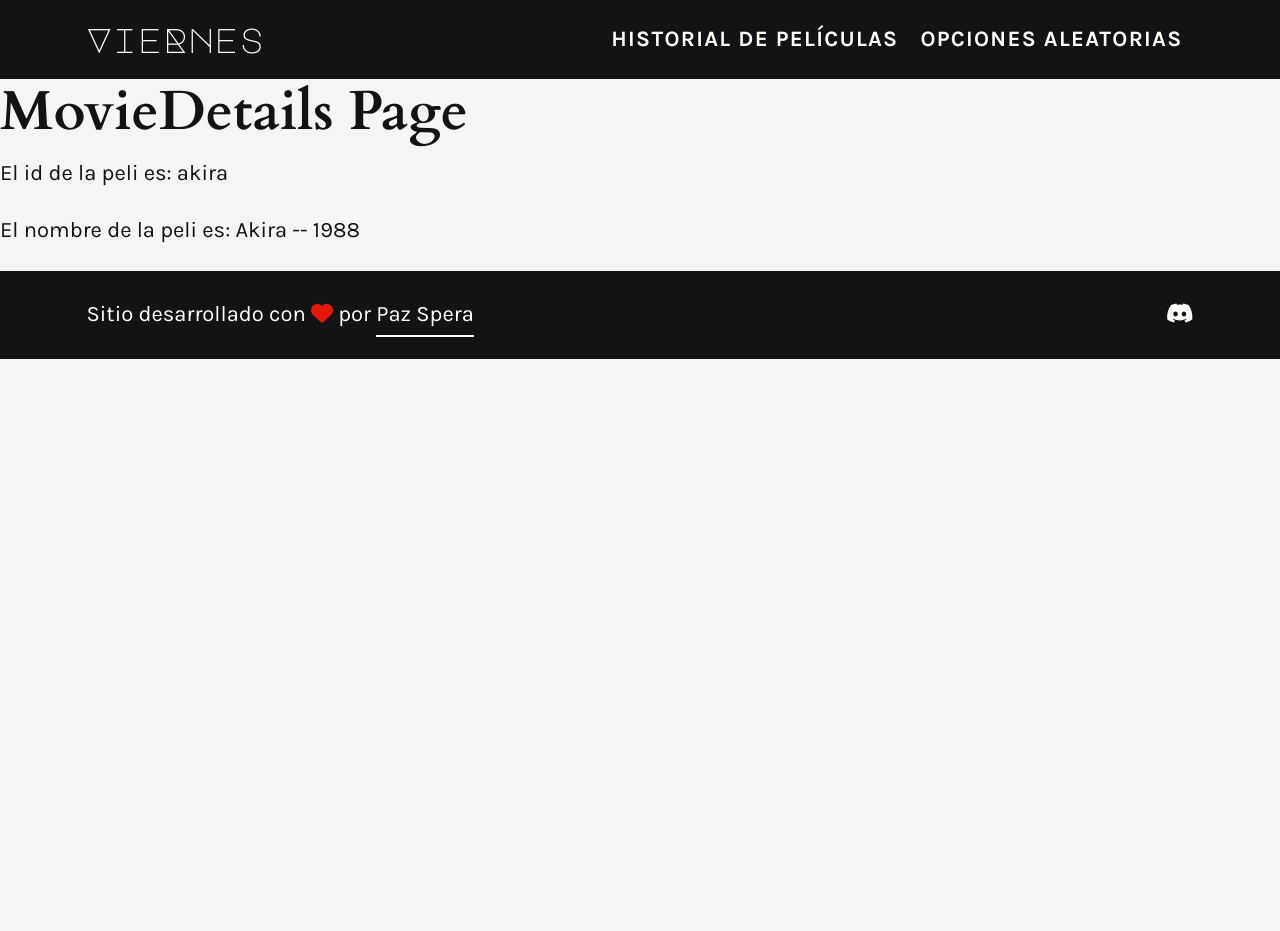
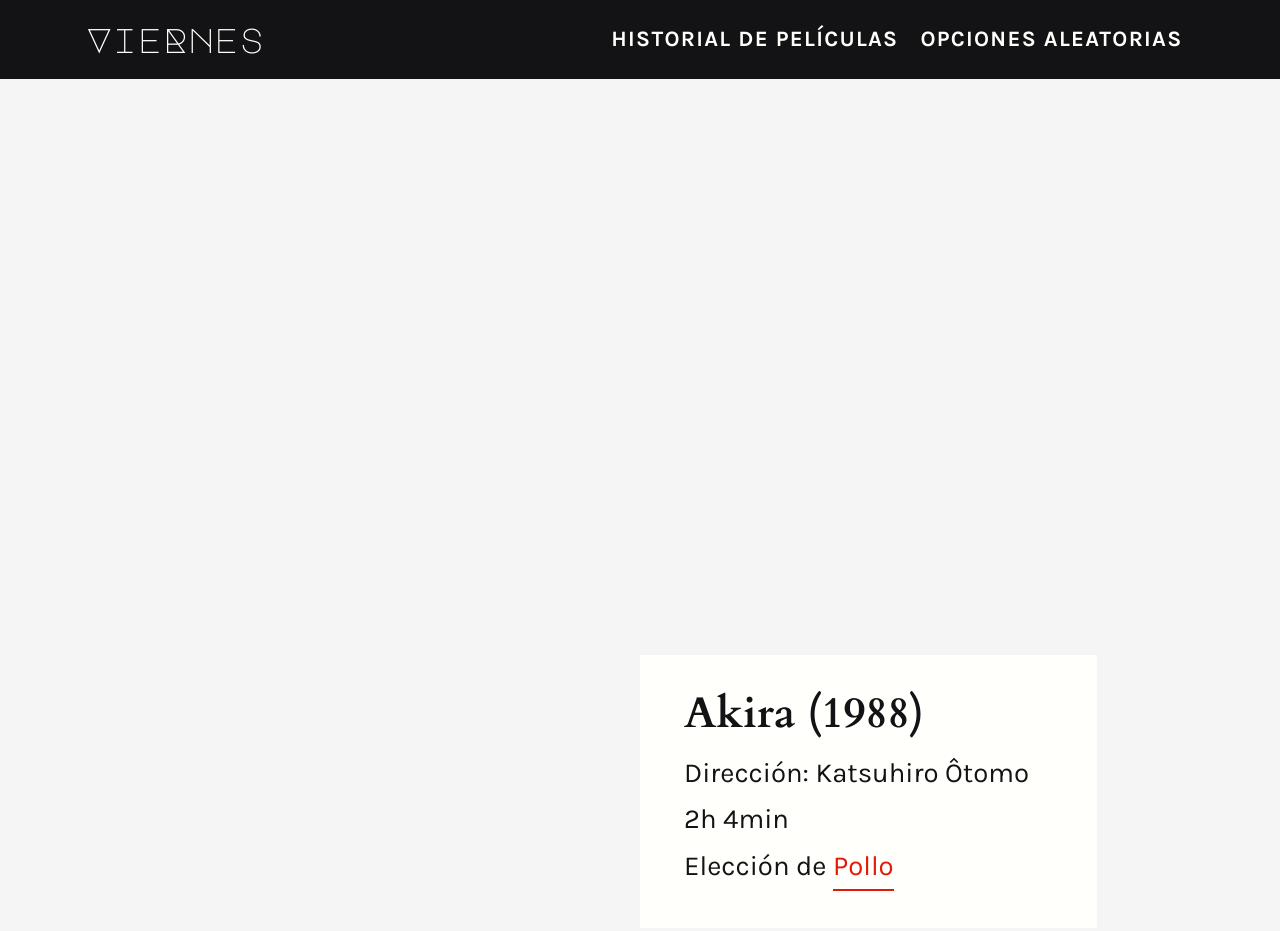
Before and after one commit to pazspera/viernes-vue, a Vue app in the folder viernes-vue/: page /peliculas/akira in a window 1280 px wide. Shown: the top 931 px of the page. Before the commit the page ends 800 px from the top, so only its background shows below. Built offline with nearby package versions, Linux system fonts and the light colour scheme.

Commit message:
Pasé currentMovie como prop de MovieDetailsView a MovieHeroComponent. Importante el v-if para que se visualice una vez que la prop se recibió, sino no muestra nada

```diff
--- a/viernes-vue/src/components/MovieCardComponent.vue
+++ b/viernes-vue/src/components/MovieCardComponent.vue
@@ -3,7 +3,7 @@
     <img :="movie.img_card" class="card-img-top" />
     <div class="card-body card-pelicula__contenido">
       <h3 class="card-pelicula__titulo">
-        <router-link :to="{ name: 'movieDetails', params: { id: movie.id } }" class="stretched-link">{{ movie.name }} ({{ movie.year }})</router-link>
+        <router-link :to="{ name: 'movieDetails', params: { id: movie.id } }" :movie="currentMovie" class="stretched-link">{{ movie.name }} ({{ movie.year }})</router-link>
       </h3>
     </div>
   </div>
@@ -17,6 +17,11 @@ export default {
       type: Object,
       required: true,
     },
+  },
+  data() {
+    return {
+      currentMovie: this.movie,
+    };
   },
 };
 </script>
--- /dev/null
+++ b/viernes-vue/src/components/MovieDetails/MovieHeroComponent.vue
@@ -0,0 +1,27 @@
+<template>
+  <section v-if="currentMovie" class="hero-grid" id="current_movie_hero">
+    <div class="hero-grid__img" id="carrie"></div>
+    <div class="hero-grid__cartel">
+      <h1 class="hero-grid__titulo">{{ currentMovie.name }} ({{ currentMovie.year }})</h1>
+      <p class="hero-grid__texto">Dirección: {{ currentMovie.director }}</p>
+      <p class="hero-grid__texto">{{ currentMovie.duration }}</p>
+      <p class="hero-grid__texto-final">
+        Elección de <a href="../picks_geor.html" class="hero__pick-link link-line">{{ currentMovie.pick_category }}</a>
+      </p>
+    </div>
+  </section>
+</template>
+
+<script>
+export default {
+  name: "MovieHeroComponent",
+  props: {
+    currentMovie: {
+      type: Object,
+      required: true,
+    },
+  },
+};
+</script>
+
+<style></style>
--- a/viernes-vue/src/views/MovieDetailsView.vue
+++ b/viernes-vue/src/views/MovieDetailsView.vue
@@ -1,4 +1,5 @@
 <template>
+  <MovieHeroComponent :currentMovie="currentMovie"></MovieHeroComponent>
   <h1>MovieDetails Page</h1>
   <p>El id de la peli es: {{ id }}</p>
   <p v-if="currentMovie">El nombre de la peli es: {{ currentMovie.name }} -- {{ currentMovie.year }}</p>
@@ -6,9 +7,11 @@
 
 <script>
 import allMoviesJSON from "@/assets/data/info_movies1.json";
+import MovieHeroComponent from "@/components/MovieDetails/MovieHeroComponent.vue";
 
 export default {
   name: "MovieDetailsView",
+  components: { MovieHeroComponent },
   props: ["id"],
   mounted() {
     this.currentMovie = allMoviesJSON.find((movie) => movie.id === this.id);
```
